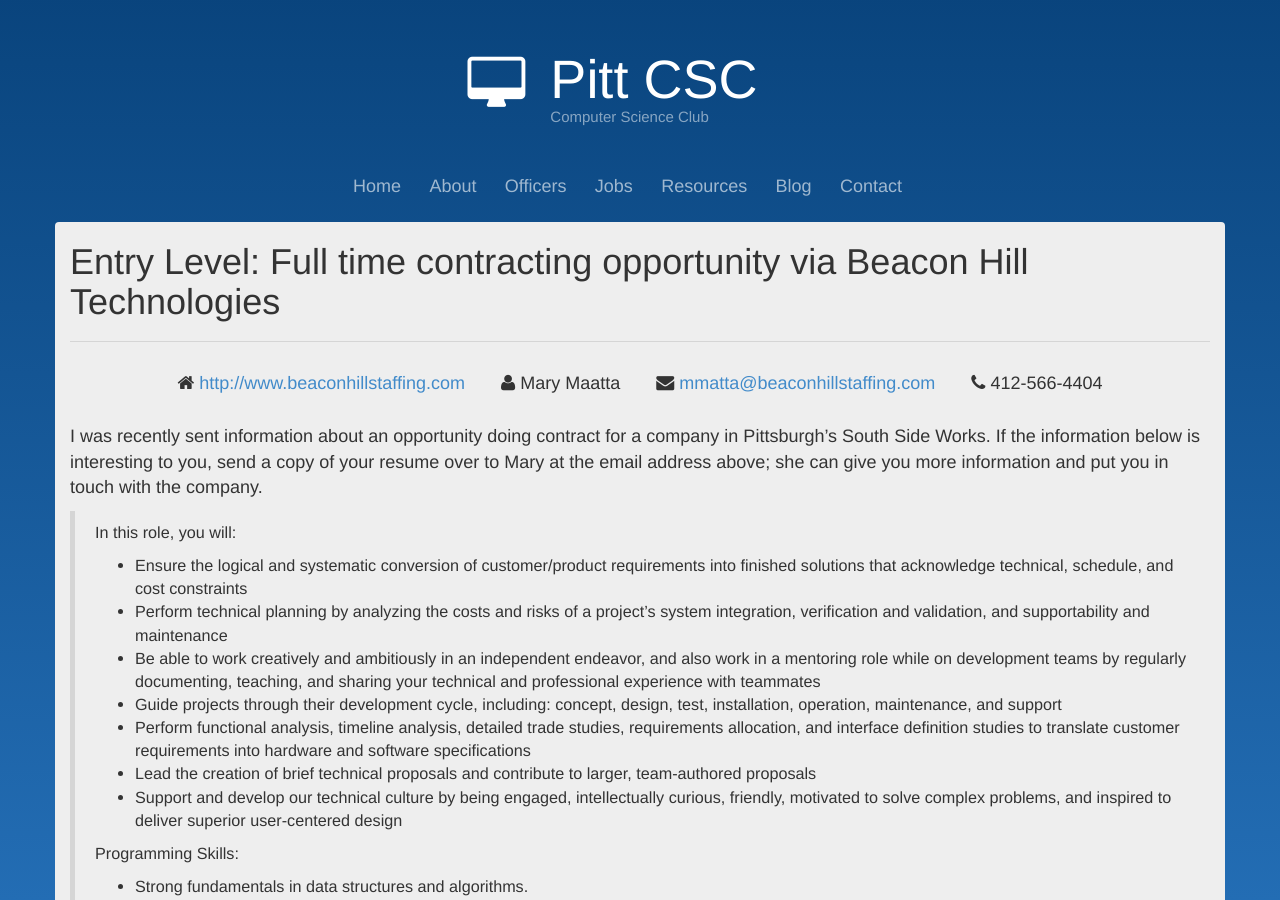
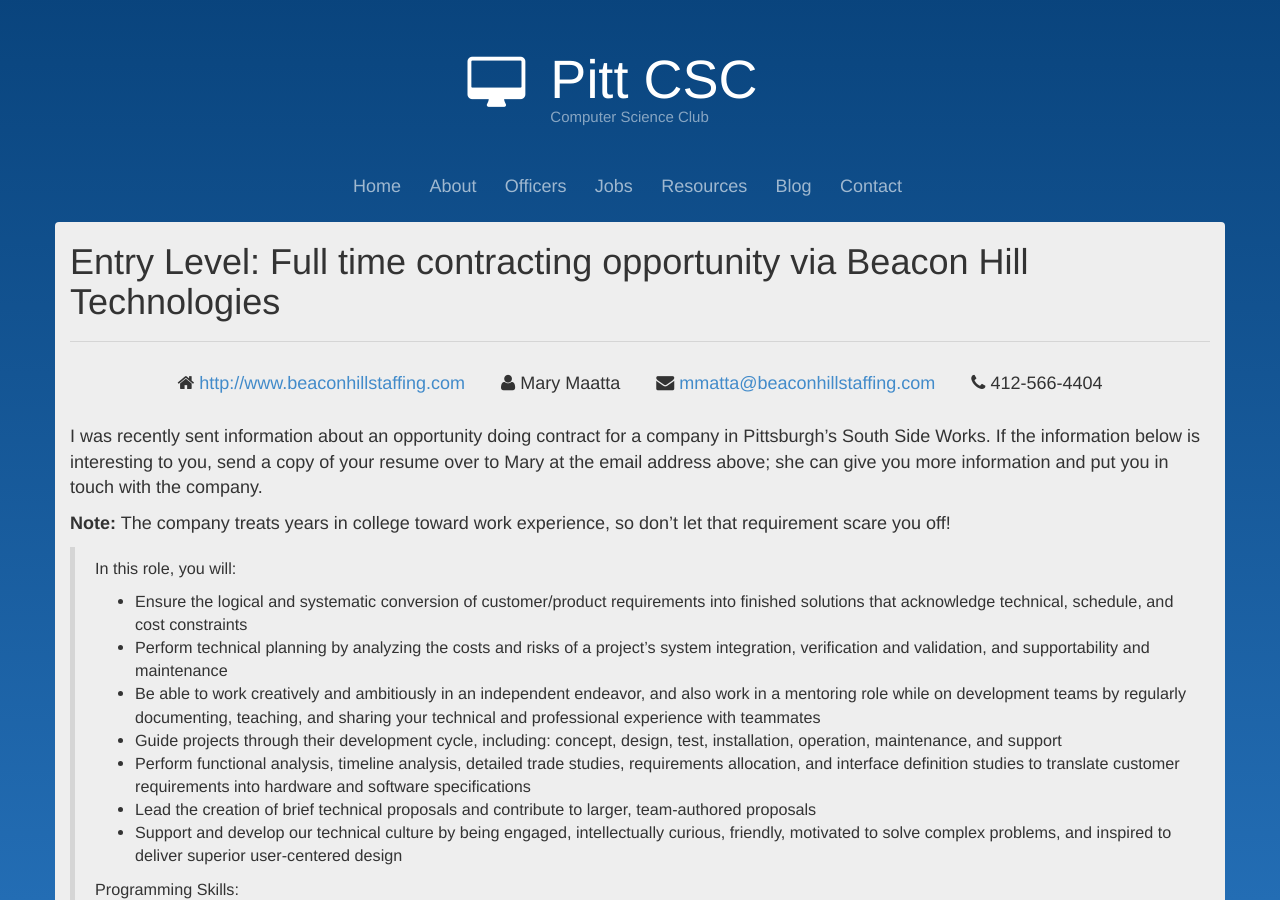
Before and after one commit to pittcsc/old-pittcsc-website-archived, a Jekyll site: the page built from _jobs/contracting-via-beacon-hill.md, in a window 1280 px wide and 900 px high. Built offline with Jekyll 4.4.1, drawn with Linux system fonts in a browser that asks for light colours; nearby versions of some CDN libraries; Markdown is read by kramdown in place of the engine named in the settings.

Commit message:
Update contracting position page

```diff
--- a/_jobs/contracting-via-beacon-hill.md
+++ b/_jobs/contracting-via-beacon-hill.md
@@ -8,6 +8,8 @@
 ---
 
 I was recently sent information about an opportunity doing contract for a company in Pittsburgh's South Side Works.  If the information below is interesting to you, send a copy of your resume over to Mary at the email address above; she can give you more information and put you in touch with the company.
+
+**Note:** The company treats years in college toward work experience, so don't let that requirement scare you off!
 
 > In this role, you will:
 >
```
